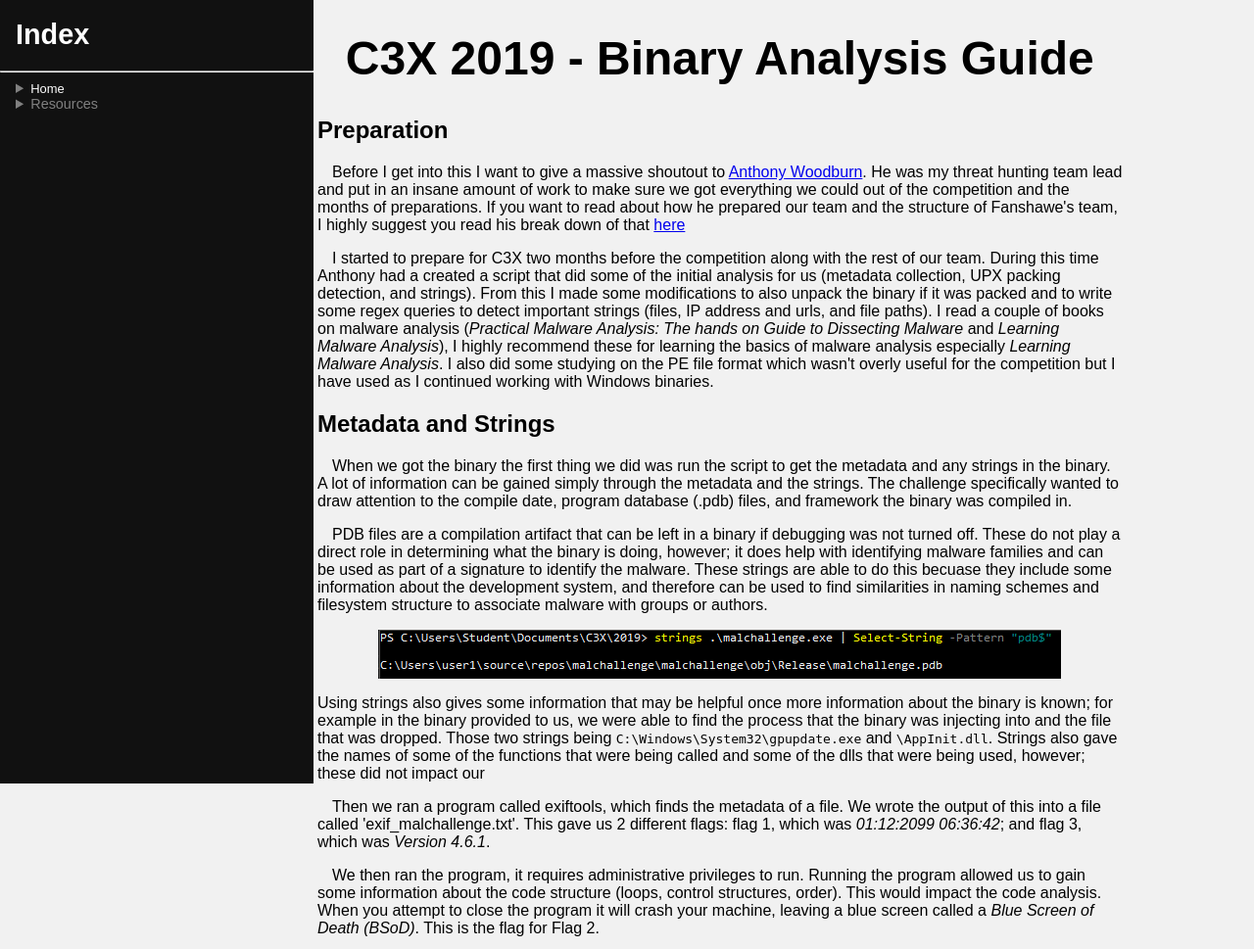
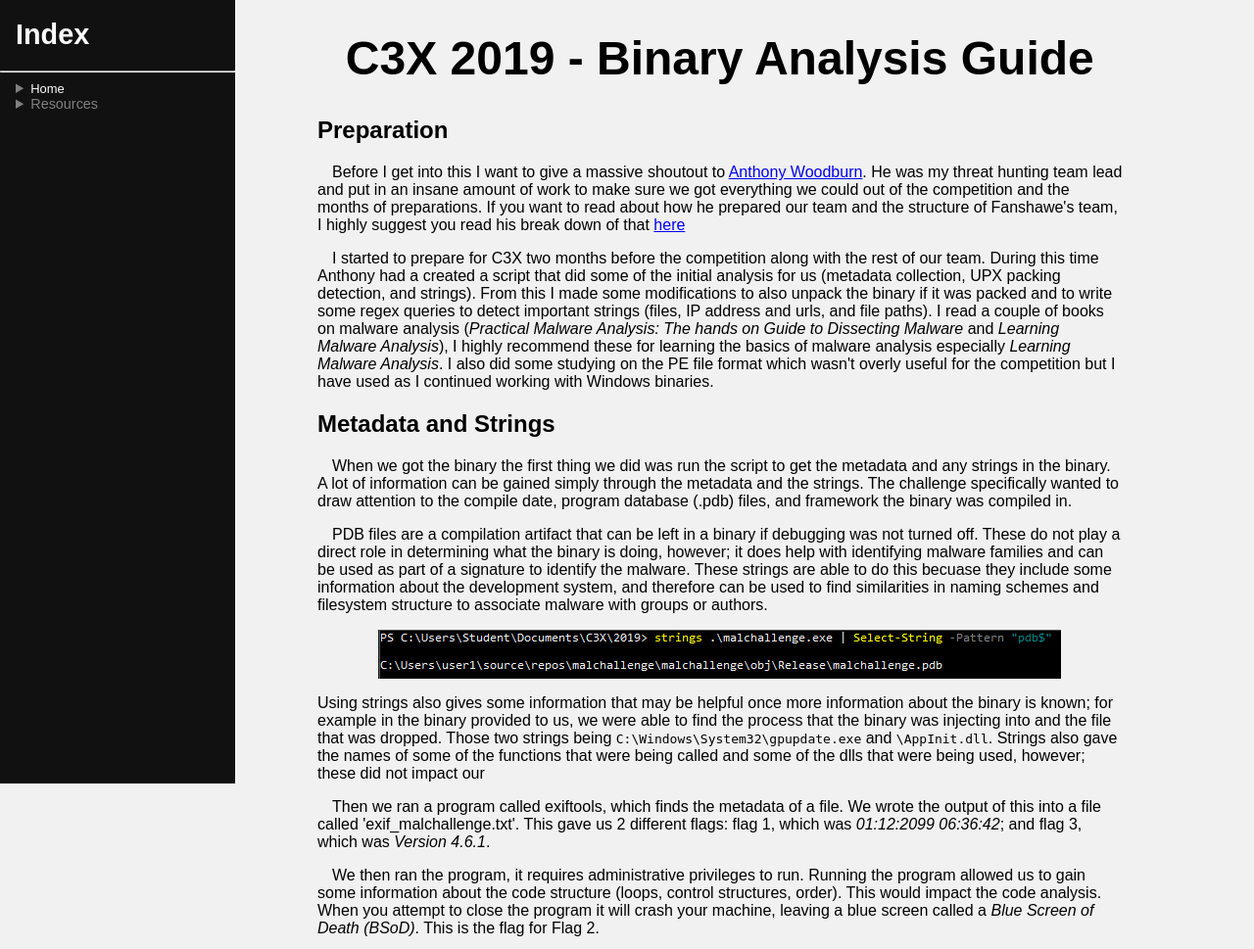
Before and after one commit to 3xperience/3xperience.github.io, a PHP site: page /writeup.html in a window 1280 px wide. Shown: the top 969 px of the page at 98% size. Run offline with PHP 8.4, Linux system fonts and the light colour scheme.

Commit message:
Still updating content and css

```diff
--- a/theme.css
+++ b/theme.css
@@ -31,7 +31,7 @@ body {
 /*Side Navigation Panel*/
 .sidepanel {
 	height: 100%;
-	width: 20em;
+	width: 15em;
 	position: fixed;
 	z-index: 1;
 	top: 0;
```
